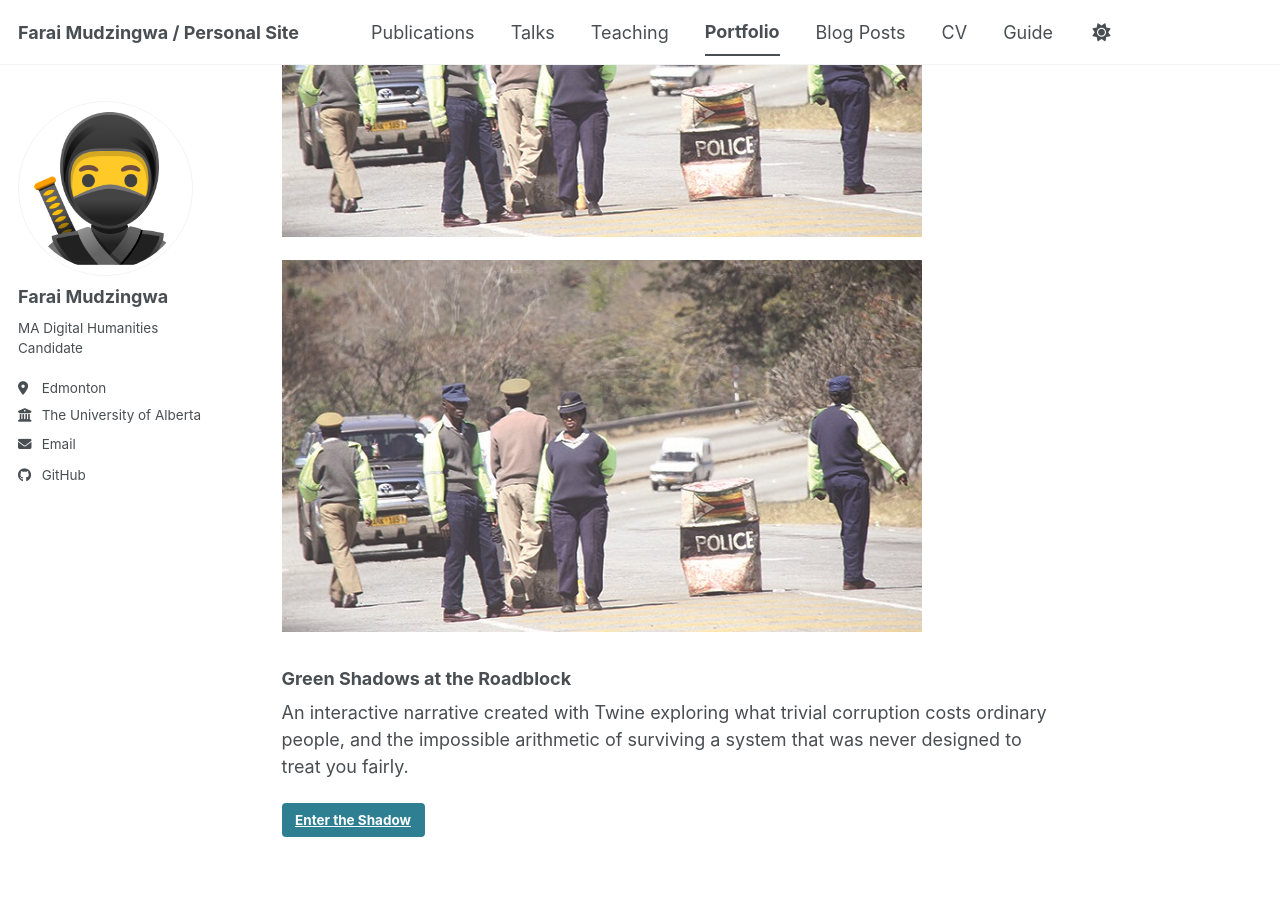
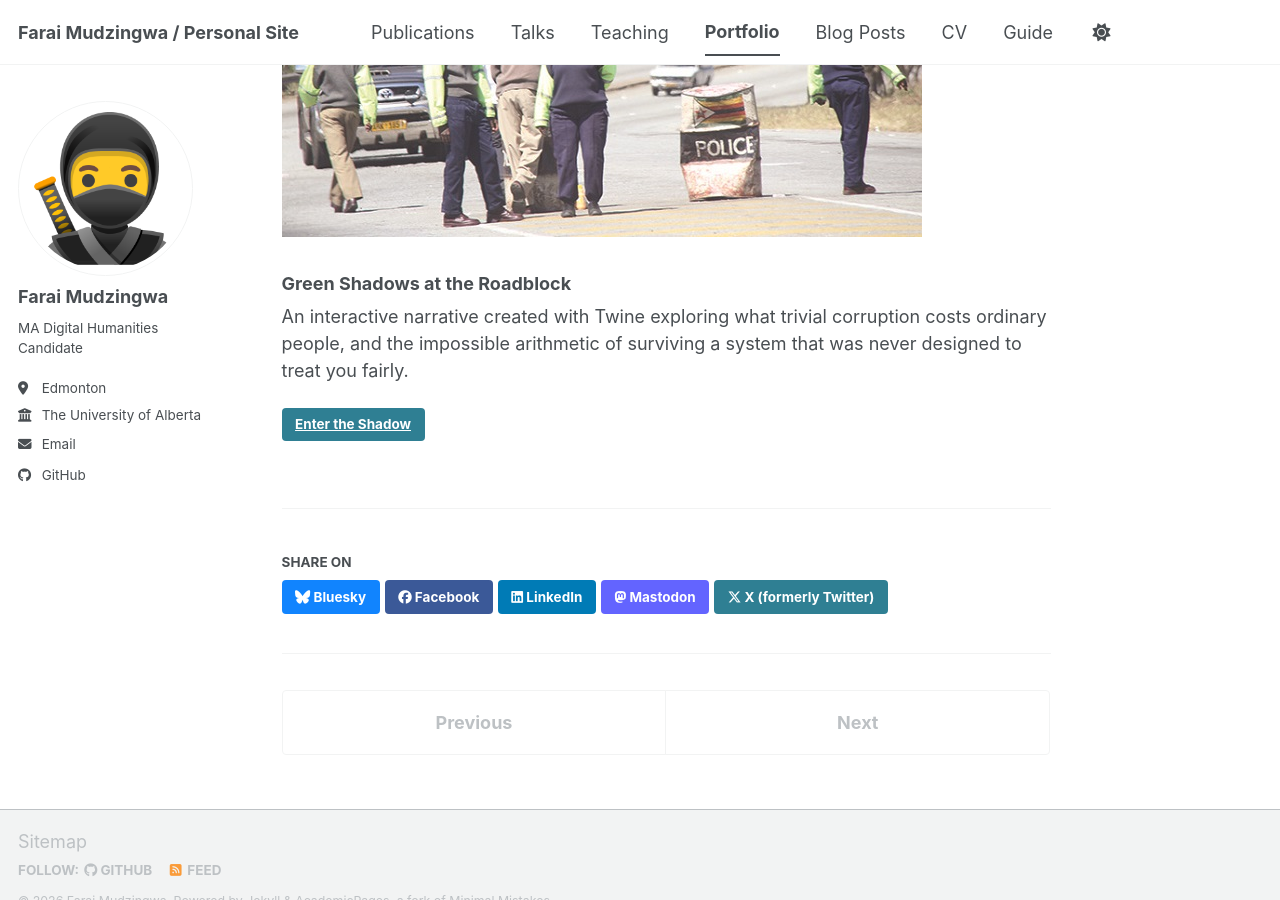
Before and after one commit to farai263/me, a Jekyll site: the page built from _portfolio/portfolio-1.md, in a window 1280 px wide and 900 px high, scrolled down 333 px. Built offline with Jekyll 4.4.1, drawn with Linux system fonts in a browser that asks for light colours; a script bundle is joined from its source files by our own code; library files that are not in the unit come from our copies.

Commit message:
Update portfolio-1.md

```diff
--- a/_portfolio/portfolio-1.md
+++ b/_portfolio/portfolio-1.md
@@ -3,8 +3,6 @@ title: "Critical Making Project"
 excerpt: "Interactive fiction based on excerpt from the novella, Green Shadows in the Kiya Kiya Republic <br/>"
 collection: portfolio
 ---
-
-<img src='/images/roadblock-2.jpg'>
 
 <img src="{{ '/images/roadblock-2.jpg' | relative_url }}">
 
```
